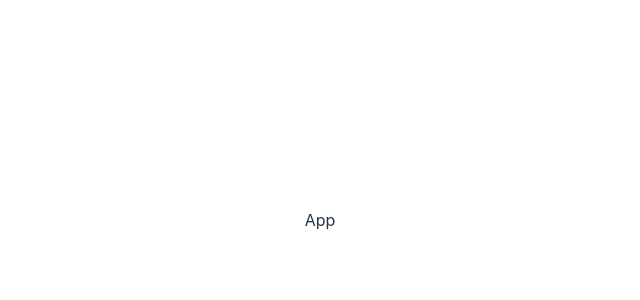
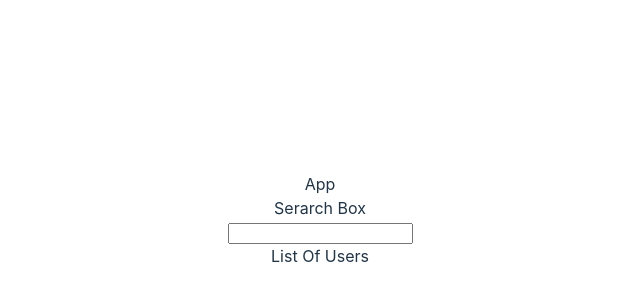
Before and after one commit to mariosergdc/prueba-tecnica, a React (Vite) app: page / in a window 1280 px wide. Shown: the part 180-480 px from the top of the page, without its empty margins (320-960 px from the left). Built offline with nearby package versions, Linux system fonts and the light colour scheme.

Commit message:
add SearchBox component

```diff
--- a/src/App.tsx
+++ b/src/App.tsx
@@ -1,10 +1,14 @@
 import './App.css'
+import SearchBox from './components/SearchBox'
 
 function App() {
 
   return (
+    <>
    <div>App</div>
-  )
+   <SearchBox/>
+   </>
+   )
 }
 
 export default App
--- /dev/null
+++ b/src/components/SearchBox.tsx
@@ -0,0 +1,14 @@
+const SearchBox = () => {
+  return (
+    <div>
+      Serarch Box
+      <header>
+        <input type="text" />
+      </header>
+      <main>
+        <div>List Of Users</div>
+      </main>
+    </div>
+  );
+};
+export default SearchBox;
```
